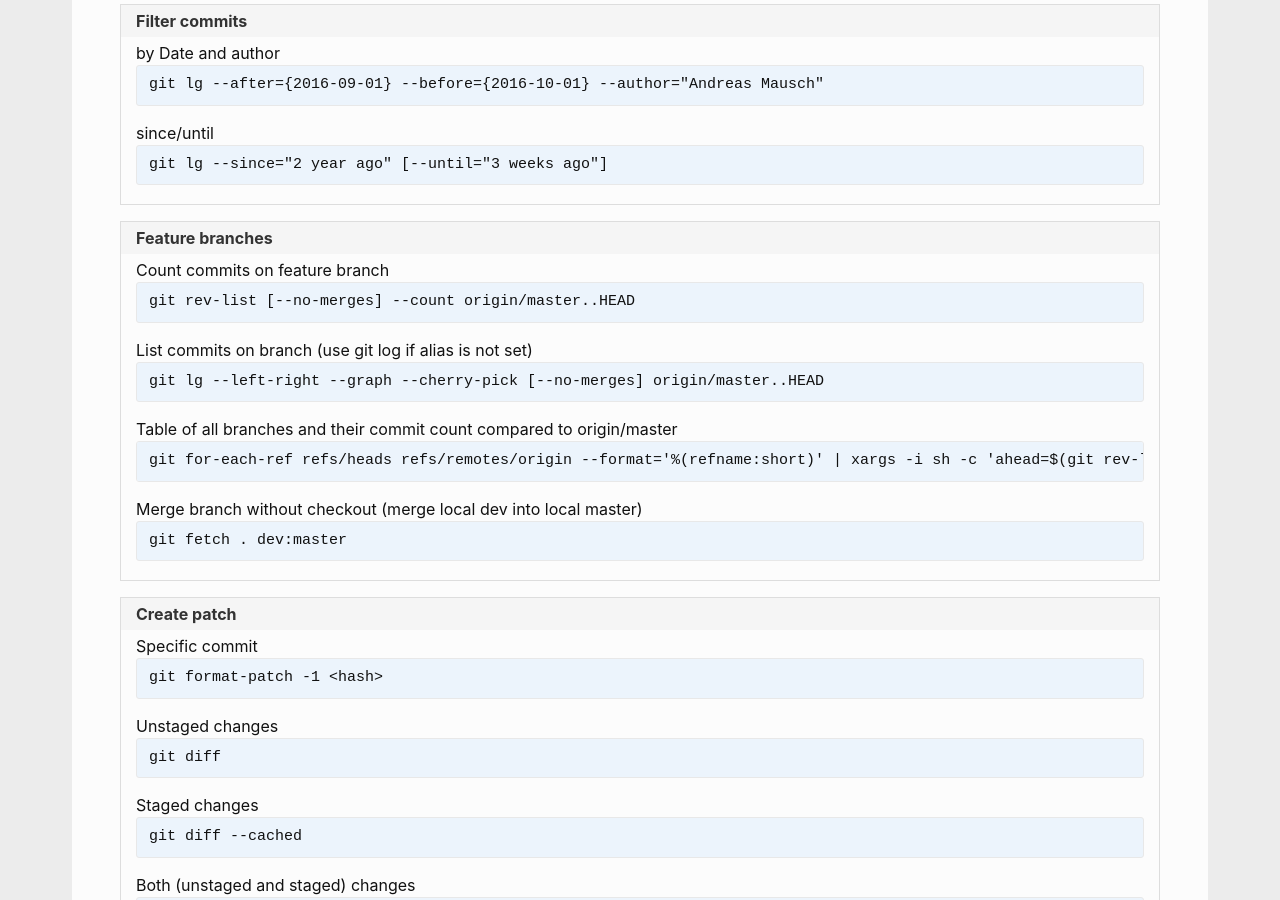
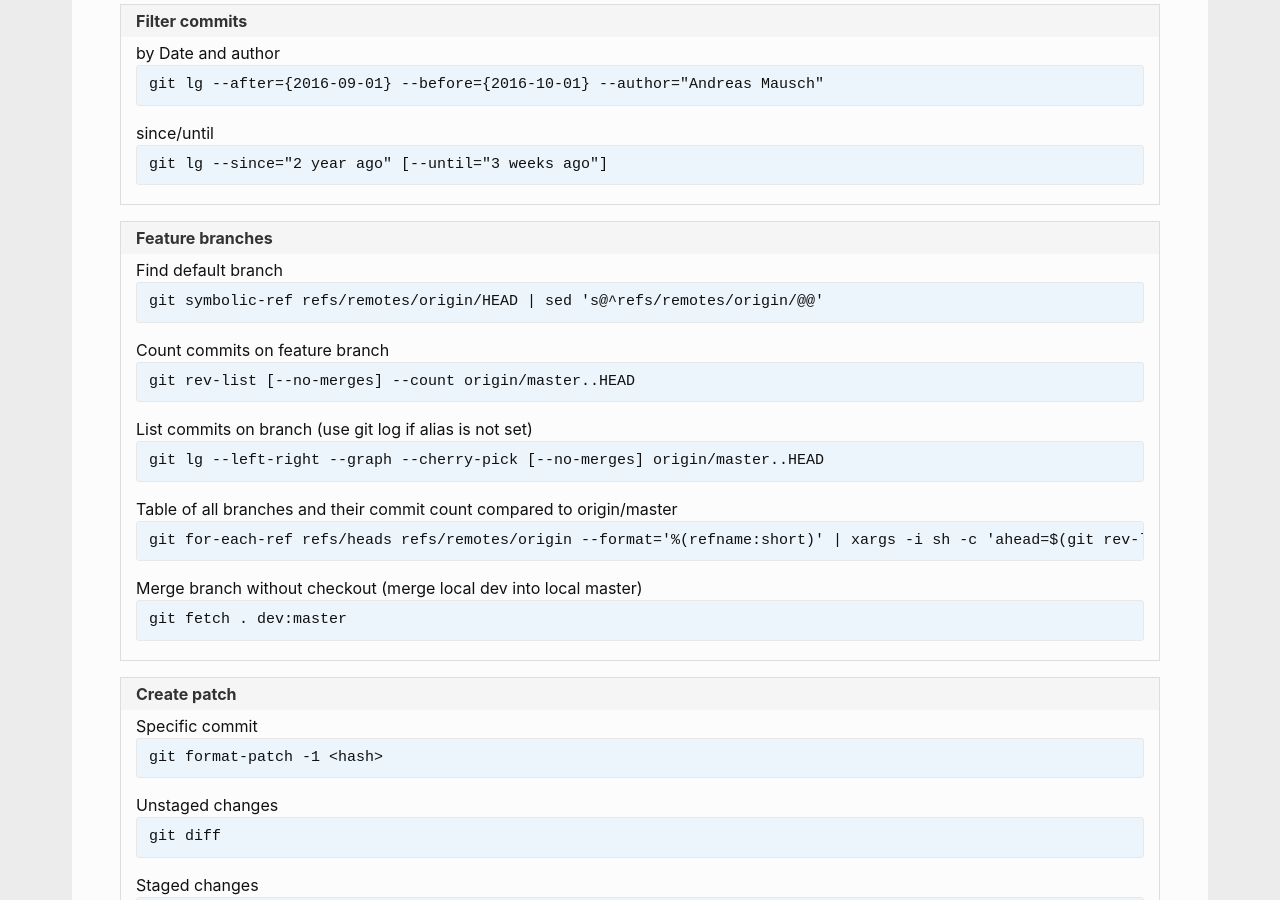
Before and after one commit to andreas-mausch/cheatsheets, a Jekyll site: the page built from _cheatsheets/git.md, in a window 1280 px wide and 900 px high, scrolled down 3243 px. Built offline with Jekyll 4.4.1, drawn with Linux system fonts in a browser that asks for light colours.

Commit message:
git: Find default branch

```diff
--- a/_cheatsheets/git.md
+++ b/_cheatsheets/git.md
@@ -59,6 +59,7 @@ section:
       since/until: git lg --since="2 year ago" [--until="3 weeks ago"]
   - name: Feature branches
     commands:
+      Find default branch: git symbolic-ref refs/remotes/origin/HEAD | sed 's@^refs/remotes/origin/@@'
       Count commits on feature branch: git rev-list [--no-merges] --count origin/master..HEAD
       List commits on branch (use git log if alias is not set): git lg --left-right --graph --cherry-pick [--no-merges] origin/master..HEAD
       Table of all branches and their commit count compared to origin/master: git for-each-ref refs/heads refs/remotes/origin --format='%(refname:short)' | xargs -i sh -c 'ahead=$(git rev-list --count origin/master..{}); behind=$(git rev-list --count {}..origin/master); printf "%4s %4s {}\n" "+$ahead" "-$behind"'
```
